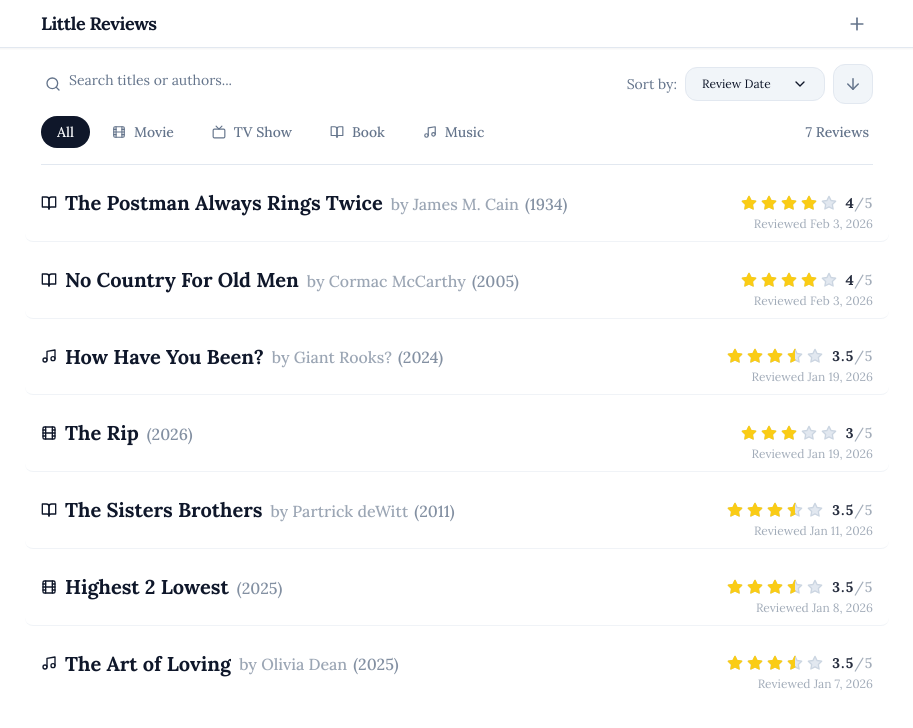
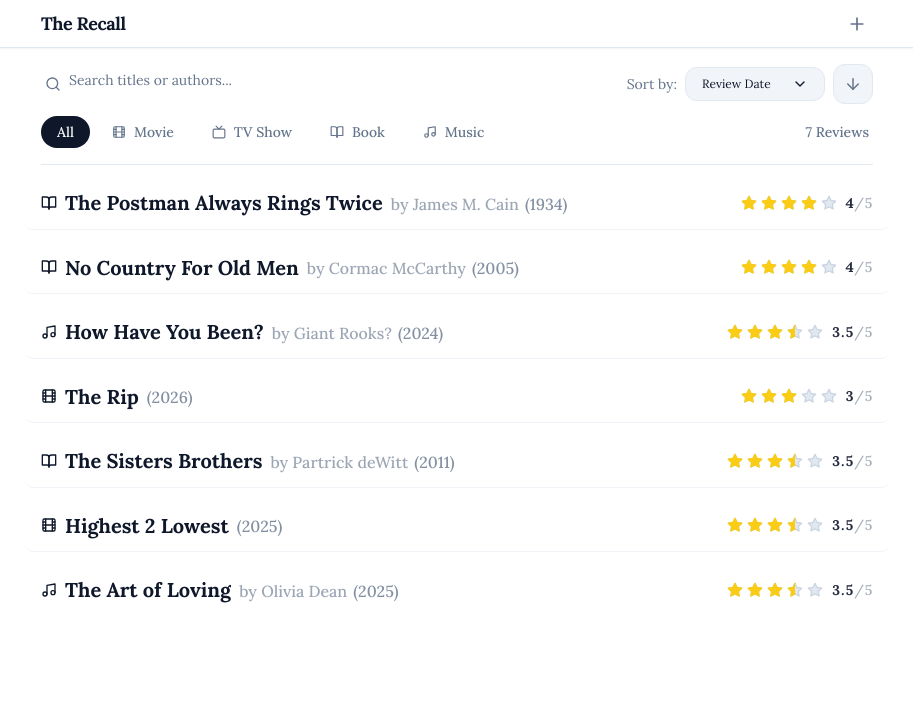
Before and after one commit to royfox/little-reviews, a React (Vite) app: page / in a window 1280 px wide. Shown: the top 728 px of the page, without its empty margins (183-1096 px from the left). Built offline with nearby package versions, Linux system fonts and the light colour scheme.

Commit message:
Rename the site

```diff
--- a/App.tsx
+++ b/App.tsx
@@ -175,7 +175,7 @@ function App() {
               className="flex items-center gap-1 group transition-opacity hover:opacity-90"
             >
               <h1 className="text-lg font-bold tracking-tight text-body">
-                Little Reviews
+                The Recall
               </h1>
             </button>
 
--- a/components/ReviewCard.tsx
+++ b/components/ReviewCard.tsx
@@ -21,13 +21,6 @@ const TypeIcon: React.FC<{ type: MediaType; size?: number }> = ({ type, size = 1
 };
 
 export const ReviewCard: React.FC<ReviewCardProps> = ({ review, onView }) => {
-
-  const formattedDate = new Date(review.reviewDate).toLocaleDateString('en-US', {
-    year: 'numeric',
-    month: 'short',
-    day: 'numeric',
-  });
-
 
   return (
     <article className="group relative border-b border-border/50 pb-2 mb-2 last:border-0 last:mb-0 transition-all hover:bg-surface/50 -mx-4 px-4 rounded-lg py-1.5">
@@ -59,9 +52,6 @@ export const ReviewCard: React.FC<ReviewCardProps> = ({ review, onView }) => {
             <StarRating rating={review.rating} readOnly size={16} />
             <span className="text-sm font-bold text-body/90 tabular-nums">{review.rating}<span className="text-muted/60 font-medium">/5</span></span>
           </div>
-          <div className="text-[12px] text-muted/60 mt-0.5">
-            Reviewed {formattedDate}
-          </div>
         </div>
       </div>
     </article>
--- a/index.html
+++ b/index.html
@@ -4,7 +4,7 @@
 <head>
   <meta charset="UTF-8" />
   <meta name="viewport" content="width=device-width, initial-scale=1.0" />
-  <title>Little Reviews</title>
+  <title>The Recall</title>
   <script src="https://cdn.tailwindcss.com"></script>
   <link
     href="https://fonts.googleapis.com/css2?family=Lora:ital,wght@0,400;0,500;0,600;0,700;1,400;1,500;1,600;1,700&display=swap"
--- a/metadata.json
+++ b/metadata.json
@@ -1,5 +1,5 @@
 {
-  "name": "Little Reviews",
+  "name": "The Recall",
   "description": "A beautiful application to rate, review, and organize your favorite books, movies, TV shows, and music.",
   "requestFramePermissions": []
 }
```
Also changed, not shown: 1 other file (tests, documents, lock files or other folders).
